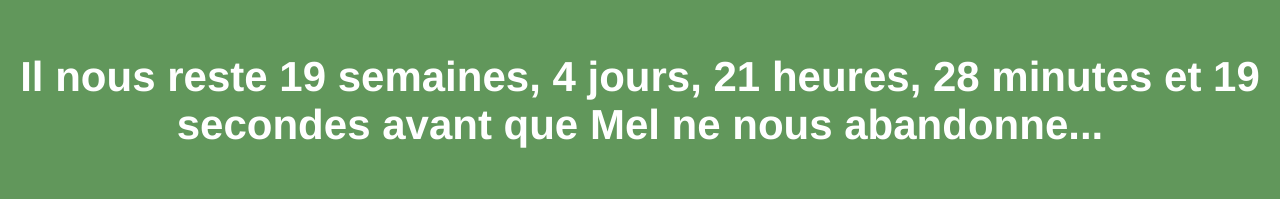
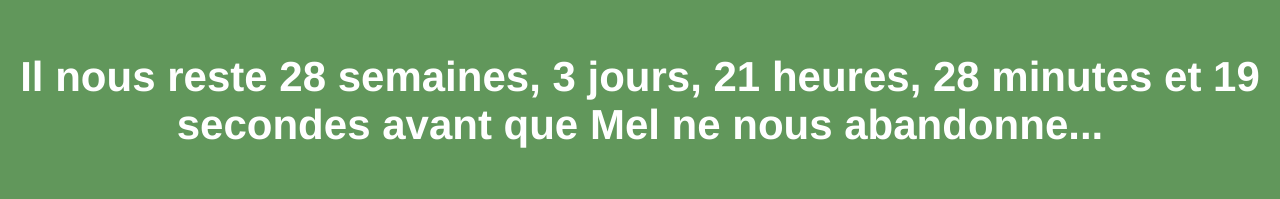
Before and after one commit to benoitzohar/combien-de-temps-avant-que-mel-ne-nous-abandonne, a React (Create React App) app: page / in a window 1280 px wide. Shown: the part 213-412 px from the top of the page. Built offline with nearby package versions, Linux system fonts and the light colour scheme.

Commit message:
Update App.js

```diff
--- a/src/App.js
+++ b/src/App.js
@@ -3,7 +3,7 @@ import moment from "moment";
 
 const COLORS = ["#3AA3F7", "#f58442", "#479A5F", "#A61006"];
 
-const LEAVE_DATE = moment("2020-07-08 12:00:00");
+const LEAVE_DATE = moment("2020-09-08 12:00:00");
 
 function getTimeLeft() {
   const now = moment();
```
